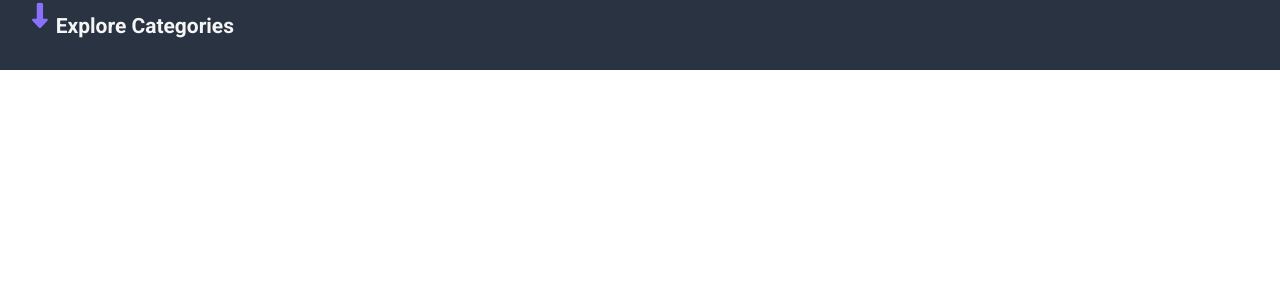
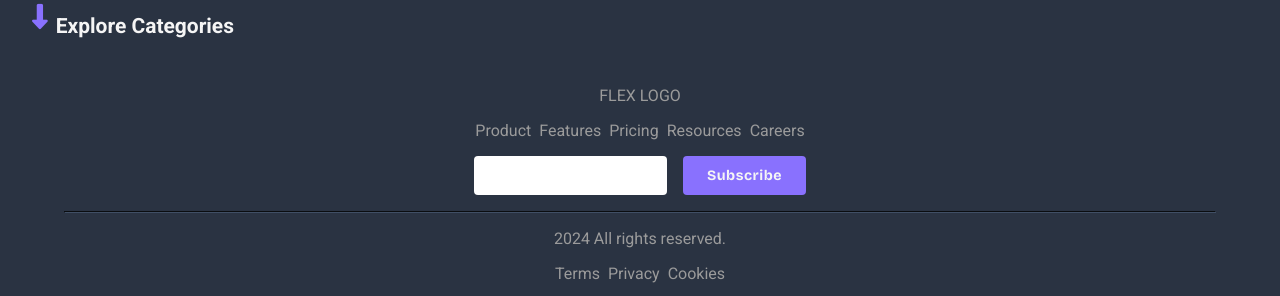
Before and after one commit to 4Practica/devCorner, a React (Vite) app: page / in a window 1280 px wide. Shown: the part 729-1025 px from the top of the page. Before the commit the page ends 800 px from the top, so only its background shows below. Built offline with nearby package versions, Linux system fonts and the light colour scheme.

Commit message:
📱 Footer created

```diff
--- a/src/Layout.tsx
+++ b/src/Layout.tsx
@@ -1,4 +1,5 @@
 import { Navbar } from '@common/layout'
+import Footer from '@common/layout/Footer'
 import React from 'react'
 import { Outlet } from 'react-router-dom'
 
@@ -7,6 +8,7 @@ export const Layout: React.FC = () => {
     <React.Fragment>
       <Navbar />
       <Outlet />
+      <Footer />
     </React.Fragment>
   )
 }
--- /dev/null
+++ b/src/js/common/components/index.ts
@@ -0,0 +1 @@
+export * from './Button'
--- a/src/js/common/layout/Footer/Footer.module.css
+++ b/src/js/common/layout/Footer/Footer.module.css
@@ -1,3 +1,29 @@
-.footer_box {
-  background-color: #161616;
+.footer_container {
+  background-color: var(--bg-color);
+  color: var(--color-gray-400);
+  display: flex;
+  flex-direction: column;
+  gap: 1rem;
+  padding: 1rem 0;
 }
+
+.top_section,
+.top_section_left,
+.bottom_section {
+  display: flex;
+  flex-direction: column;
+  align-items: center;
+  gap: 1rem;
+}
+
+.line {
+  align-self: center;
+  border-color: #404f65;
+  width: 90%;
+}
+
+.bottom_section {
+  display: flex;
+  flex-direction: column;
+  align-items: center;
+}
--- a/src/js/common/layout/Footer/Footer.tsx
+++ b/src/js/common/layout/Footer/Footer.tsx
@@ -1,8 +1,30 @@
-// import { Link } from 'react-router-dom'
+import AppContainer from '../AppContainer'
+import { FooterLinks, FooterForm } from './components'
 import styles from './Footer.module.css'
 
+import { footerTopLinks, footerBottomLinks } from './footerData.ts'
+
 const Footer = () => {
-  return <div className={`${styles.footer_box}`}></div>
+  return (
+    <AppContainer>
+      <div className={`${styles.footer_container}`}>
+        <div className={`${styles.top_section}`}>
+          <div className={`${styles.top_section_left}`}>
+            <span>FLEX LOGO</span>
+            <FooterLinks arrayOfLinks={footerTopLinks} />
+          </div>
+          <FooterForm />
+        </div>
+
+        <hr className={`${styles.line}`} />
+
+        <div className={`${styles.bottom_section}`}>
+          <p className={`${styles.paragraph}`}>2024 All rights reserved.</p>
+          <FooterLinks arrayOfLinks={footerBottomLinks} />
+        </div>
+      </div>
+    </AppContainer>
+  )
 }
 
 export default Footer
--- /dev/null
+++ b/src/js/common/layout/Footer/components/FooterForm/FooterForm.tsx
@@ -0,0 +1,22 @@
+import { Button } from '@common/components'
+import styles from './Form.module.css'
+
+const FooterForm = () => {
+  const handleSubmit = () => {
+    // I'll do something here
+  }
+
+  return (
+    <form onSubmit={handleSubmit} className={`${styles.top_section_right}`}>
+      <input type='text' className={`${styles.input}`} />
+      <Button
+        type='submit'
+        proportion='sm'
+        children='Subscribe'
+        customClasses={`${styles.form_button}`}
+      />
+    </form>
+  )
+}
+
+export default FooterForm
--- /dev/null
+++ b/src/js/common/layout/Footer/components/FooterForm/Form.module.css
@@ -0,0 +1,16 @@
+.top_section_right {
+  display: flex;
+  gap: 1rem;
+}
+
+.input {
+  background-color: white;
+  color: var(--color-main-dark);
+  padding: 0.5rem;
+  border: 0;
+  border-radius: 4px;
+}
+
+.form_button {
+  border-radius: 4px;
+}
--- /dev/null
+++ b/src/js/common/layout/Footer/components/FooterForm/index.ts
@@ -0,0 +1 @@
+export { default } from './FooterForm.tsx'
--- /dev/null
+++ b/src/js/common/layout/Footer/components/FooterLinks/FooterLinks.module.css
@@ -0,0 +1,14 @@
+.list_container {
+  display: flex;
+  flex-wrap: wrap;
+  justify-content: center;
+  gap: 0.5rem;
+  list-style: none;
+  /* padding: 1rem 0; */
+}
+
+.link {
+  text-decoration: none;
+  color: var(--color-gray-400);
+  cursor: pointer;
+}
--- /dev/null
+++ b/src/js/common/layout/Footer/components/FooterLinks/FooterLinks.tsx
@@ -0,0 +1,26 @@
+import { Link } from 'react-router-dom'
+import styles from './FooterLinks.module.css'
+
+type FooterLinkProps = {
+  arrayOfLinks: {
+    id: string
+    route: string
+    text: string
+  }[]
+}
+
+const FooterLinks = ({ arrayOfLinks }: FooterLinkProps) => {
+  return (
+    <ul className={`${styles.list_container}`}>
+      {arrayOfLinks.map((link) => (
+        <li key={link.id}>
+          <Link to={link.route} className={`${styles.link}`}>
+            {link.text}
+          </Link>
+        </li>
+      ))}
+    </ul>
+  )
+}
+
+export default FooterLinks
--- /dev/null
+++ b/src/js/common/layout/Footer/components/FooterLinks/index.ts
@@ -0,0 +1 @@
+export { default } from './FooterLinks.tsx'
--- /dev/null
+++ b/src/js/common/layout/Footer/components/index.ts
@@ -0,0 +1,2 @@
+export { default as FooterLinks } from './FooterLinks'
+export { default as FooterForm } from './FooterForm'
--- /dev/null
+++ b/src/js/common/layout/Footer/footerData.ts
@@ -0,0 +1,45 @@
+export const footerTopLinks = [
+  {
+    id: crypto.randomUUID(),
+    text: 'Product',
+    route: '/',
+  },
+  {
+    id: crypto.randomUUID(),
+    text: 'Features',
+    route: '/',
+  },
+  {
+    id: crypto.randomUUID(),
+    text: 'Pricing',
+    route: '/',
+  },
+  {
+    id: crypto.randomUUID(),
+    text: 'Resources',
+    route: '/',
+  },
+  {
+    id: crypto.randomUUID(),
+    text: 'Careers',
+    route: '/',
+  },
+]
+
+export const footerBottomLinks = [
+  {
+    id: crypto.randomUUID(),
+    text: 'Terms',
+    route: '/',
+  },
+  {
+    id: crypto.randomUUID(),
+    text: 'Privacy',
+    route: '/',
+  },
+  {
+    id: crypto.randomUUID(),
+    text: 'Cookies',
+    route: '/',
+  },
+]
```
